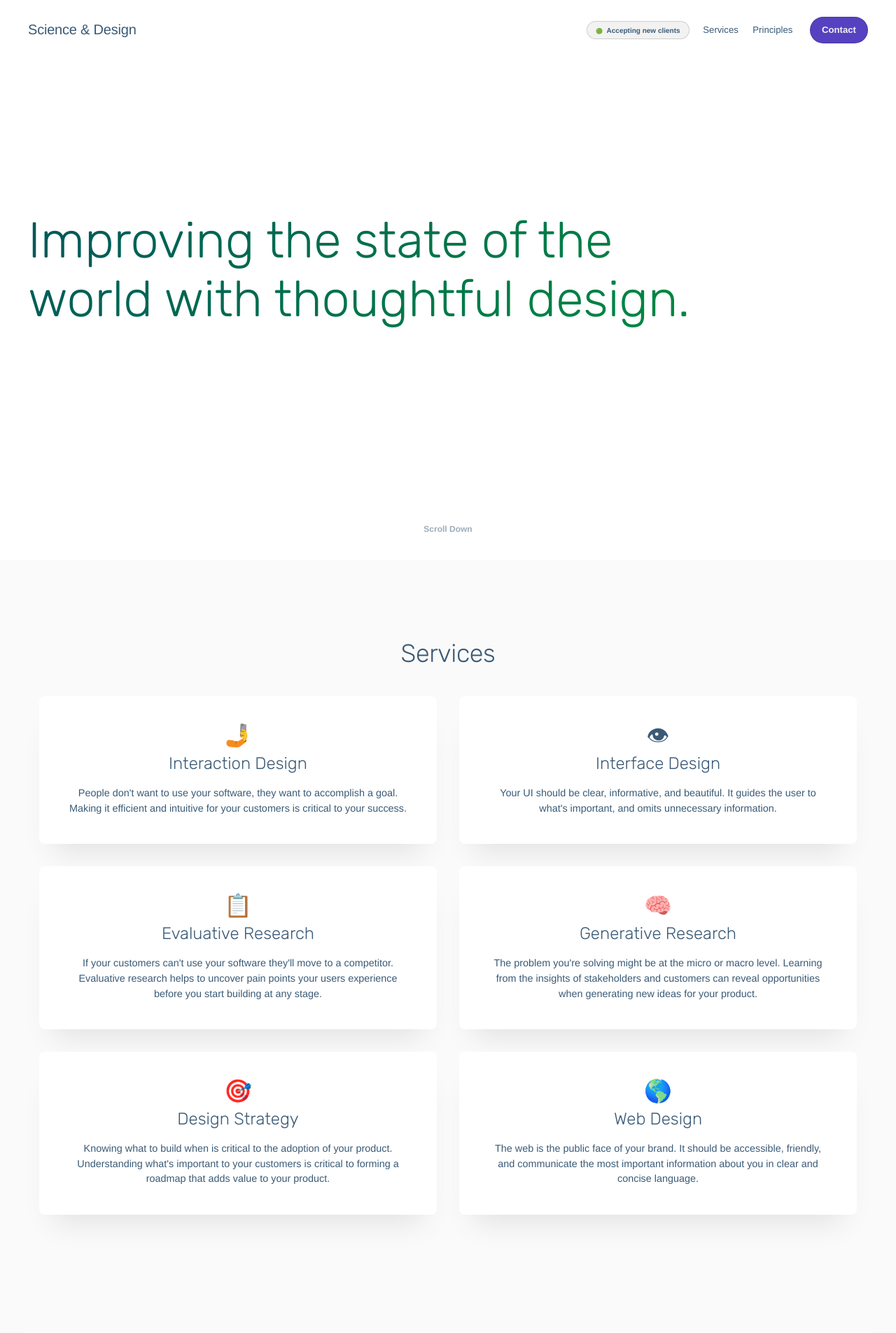
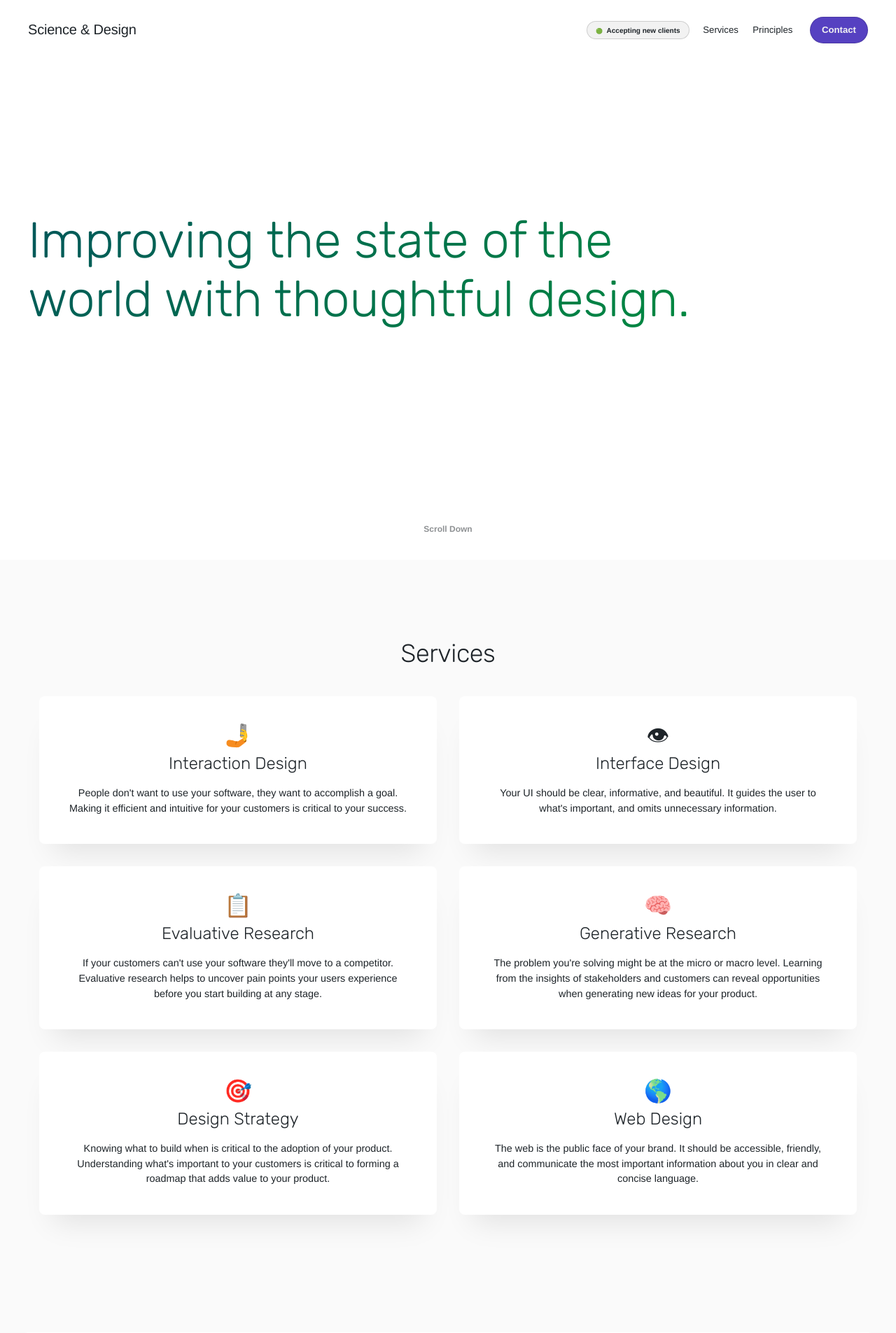
Before and after one commit to Retype5555/scienceanddesign, a PHP site: page / in a window 1280 px wide. Shown: the top 1905 px of the page at 70% size. Run offline with PHP 8.4, Linux system fonts and the light colour scheme.

Commit message:
Update variables.css

```diff
--- a/design-system/css/variables.css
+++ b/design-system/css/variables.css
@@ -26,7 +26,7 @@
   --font-size-4: 1.5rem;
   --line-height-4: 2rem;
 
-  --font-color-dark: rgba(58,90,118,1);
+  --font-color-dark: rgba(30,36,41,1);
   --font-color-light: #FAFAFA;
   --font-label-lm: #666;
   --font-label-dm: #C2C2C2;
```
